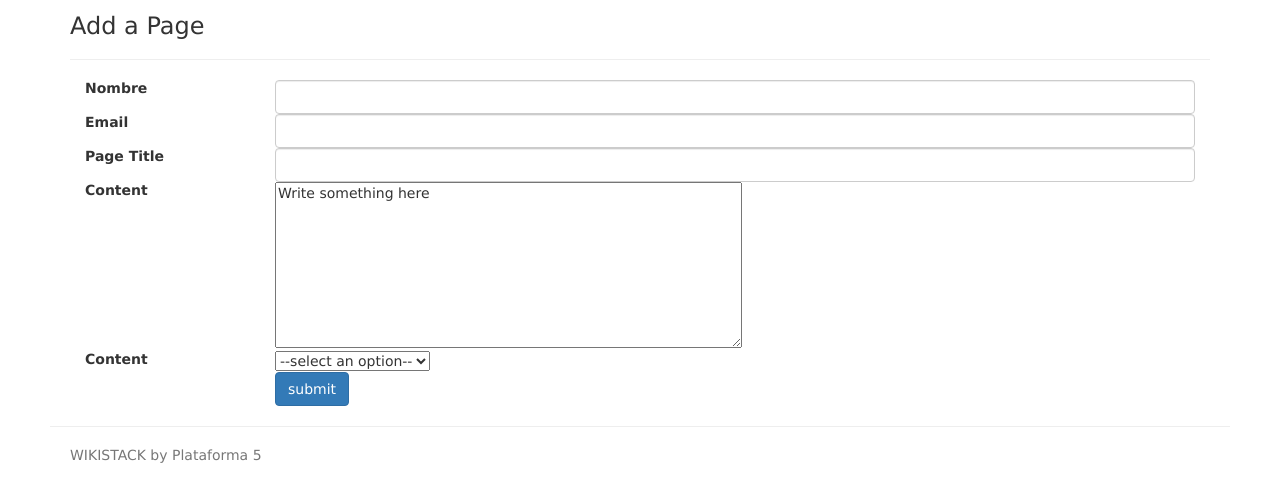
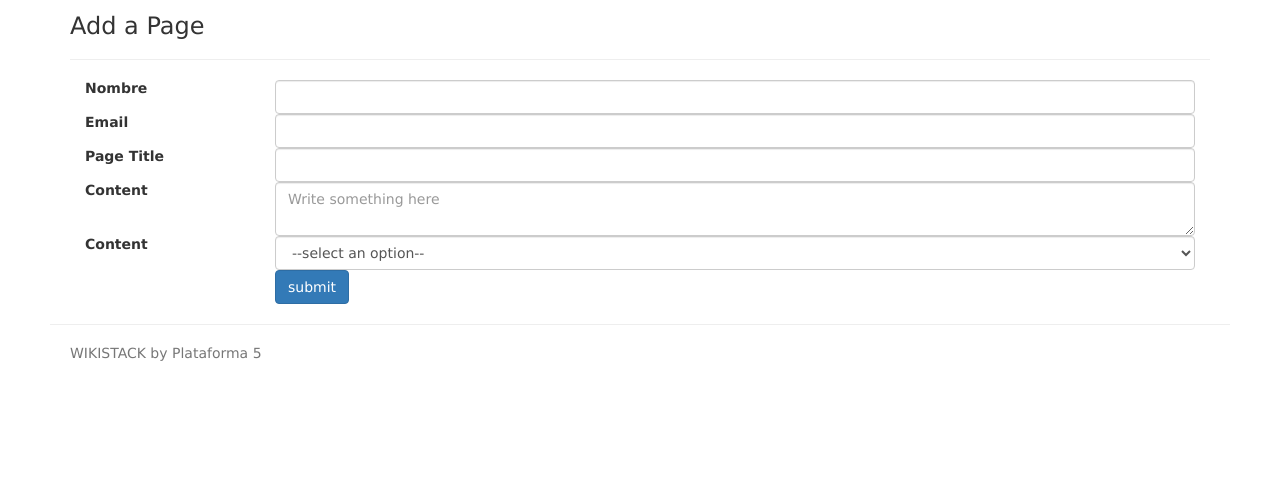
Before and after one commit to Nahue941/10-Wikiclon, a website: page views/addpage.html in a window 1280 px wide. Shown: the part 57-558 px from the top of the page. Drawn offline with nearby package versions, Linux system fonts and the light colour scheme; files that its build step writes are made by us from their sources.

Commit message:
Le agregué clases de bootstrap al textarea y al select

```diff
--- a/views/addpage.html
+++ b/views/addpage.html
@@ -29,14 +29,14 @@
     <div class="form-group">
       <label for="content" class="col-sm-2 control-label">Content</label>
       <div class="col-sm-10">
-        <textarea name="content" rows="10" cols="50">Write something here</textarea>
+        <textarea name="content" class="form-control" placeholder="Write something here"></textarea>
       </div>
     </div>
 
     <div class="form-group">
       <label for="status" class="col-sm-2 control-label">Content</label>
       <div class="col-sm-10">
-        <select name="status" >
+        <select name="status" class="form-control form-control-sm">
           <option value="" disabled selected>--select an option--</option>
           <option value="open">open</option>
           <option value="closed">closed</option>
```
